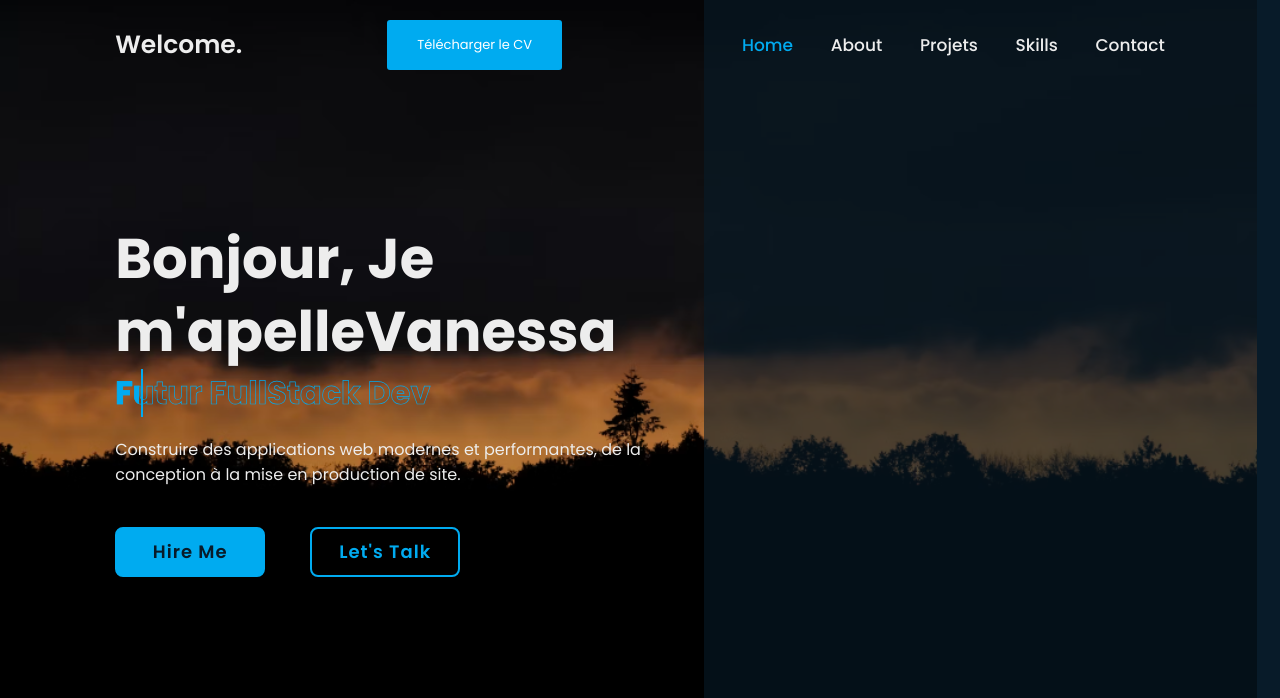
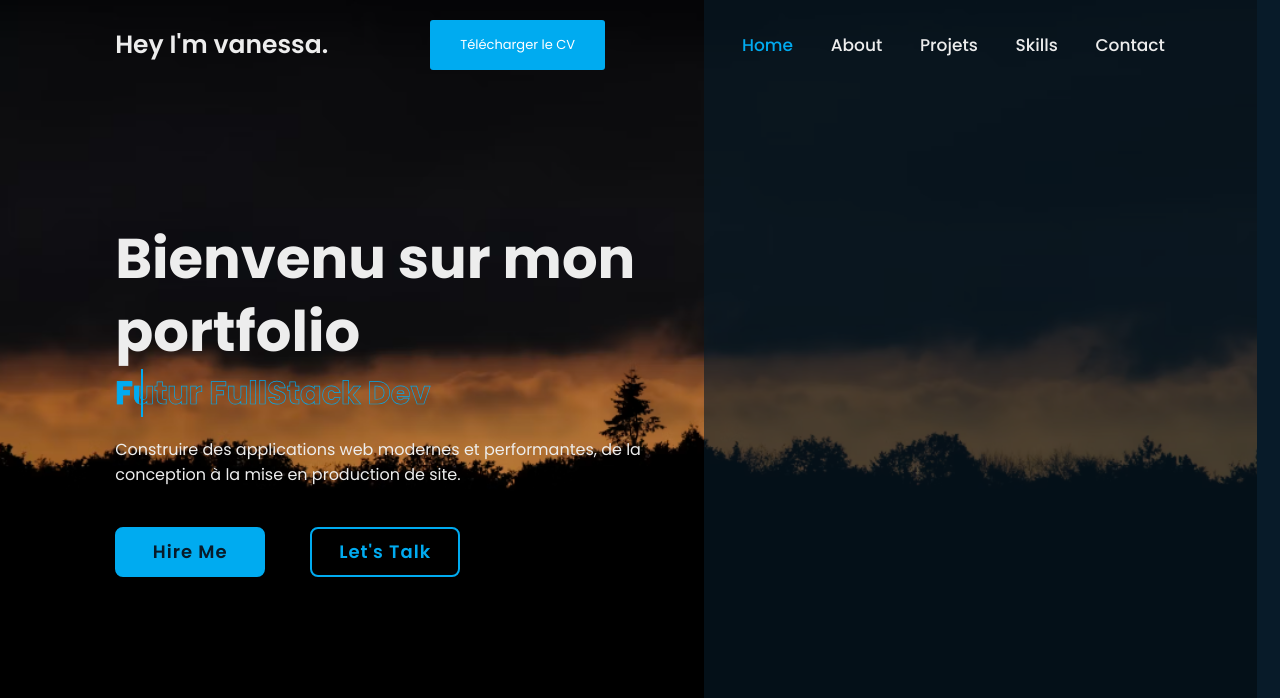
Before and after one commit to vanessa13001/portfolio, a plain HTML site: page index.html in a window 1280 px wide. Shown: the top 698 px of the page. Drawn offline with nearby package versions, Linux system fonts and the light colour scheme.

Commit message:
fixed skills

```diff
--- a/css/style.css
+++ b/css/style.css
@@ -530,7 +530,7 @@ span {
     display: block;
     height: 100%;
     border-radius: 3rem;
-    background: var(--main-color);
+    /* background: var(--main-color); */
 }
 
 .skills-column:nth-child(1) .skills-content .progress:nth-child(1) .bar span {
--- a/index.html
+++ b/index.html
@@ -17,7 +17,7 @@
 
     <!-- header design -->
      <header class="header">
-        <a href="#" class="logo">Welcome.<span class="animate" style="--i:1;"></span></a>
+        <a href="#" class="logo">Hey I'm vanessa.<span class="animate" style="--i:1;"></span></a>
         <a href="mon_cv.pdf" class="download-btn" download>Télécharger le CV</a>
 
         <div class="bx bx-menu" id="menu-icon"><span class="animate" style="--i:2";></span></div>
@@ -37,7 +37,7 @@
     <!-- home section design -->
      <section class="home show-animate" id="home">
         <div class="home-content">
-            <h1>Bonjour, Je m'apelle<span>Vanessa</span><span class="animate" style="--i:2";></span></h1>
+            <h1>Bienvenu sur mon portfolio<span></span><span class="animate" style="--i:2";></span></h1>
             <div class="text-animate">
                 <h3> Futur FullStack Dev</h3>
                 <span class="animate" style="--i:3";></span>
```
